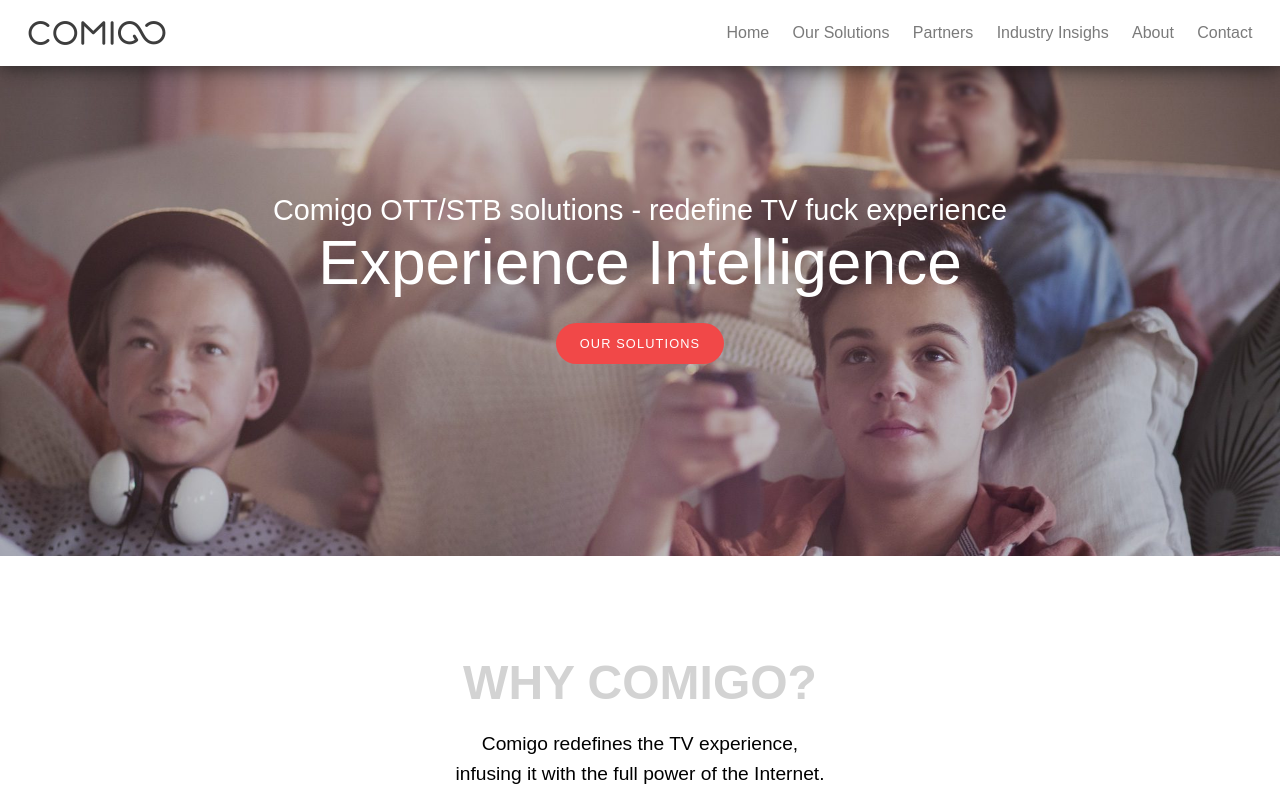
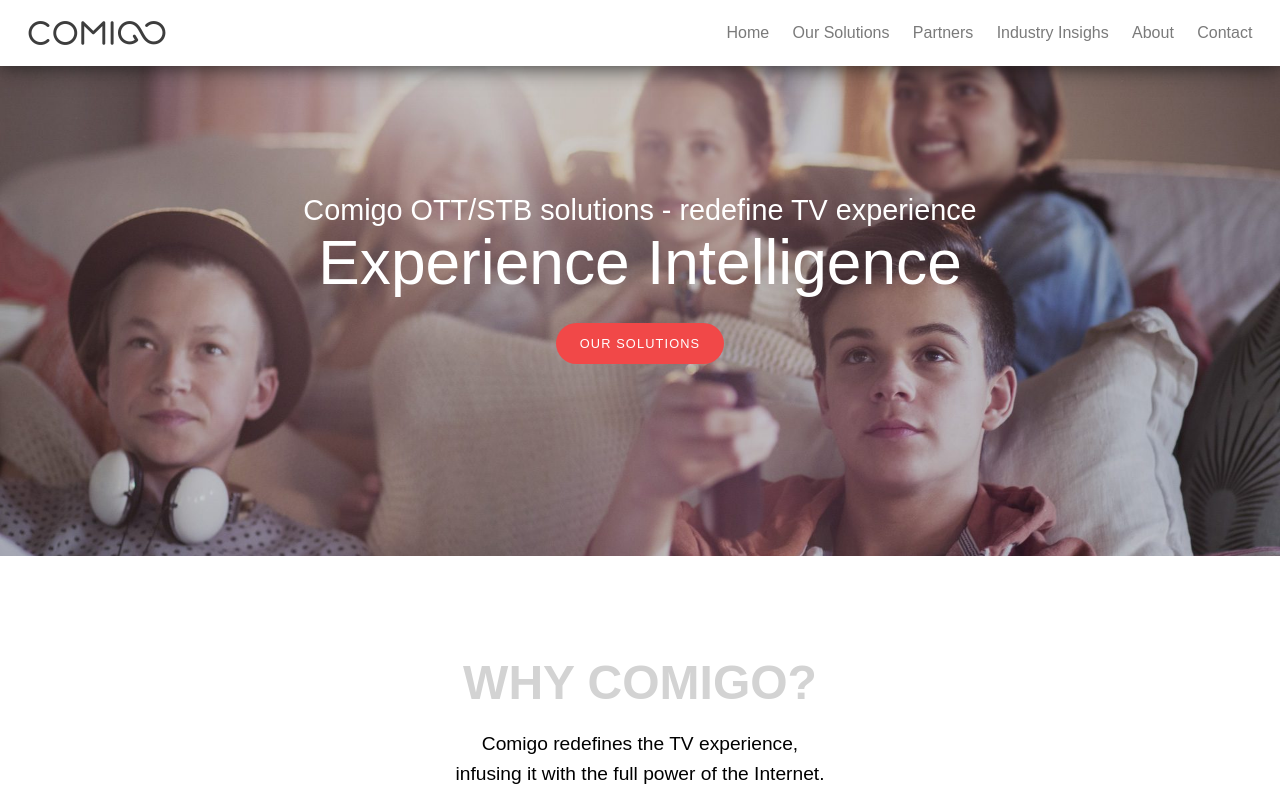
Before and after one commit to roibendet/comigo, a website: page index.html in a window 1280 px wide. Shown: the top 800 px of the page. Drawn offline with nearby package versions, Linux system fonts and the light colour scheme; files whose address does not match are found by name.

Commit message:
minor design fix

```diff
--- a/index.html
+++ b/index.html
@@ -75,7 +75,7 @@
 
 <section class="experience-Intelli">
   <header>
-    <h1 class="experience-Intelli-h1">Comigo OTT/STB solutions - redefine TV  fuck experience</h1>
+    <h1 class="experience-Intelli-h1">Comigo OTT/STB solutions - redefine TV experience</h1>
     <h2 class="experience-Intelli-h2">Experience Intelligence</h2>
     <a class="button white-btn" href="">Our solutions</a>
   </header>
--- a/styles/experience-Intelli.css
+++ b/styles/experience-Intelli.css
@@ -9,7 +9,8 @@
   text-align: center;
   /*padding: 12vw 0 5vw 0;*/
 
-  padding: 10% 1% 15% 1%;
+  /*padding: 10% 1% 15% 1%;*/
+  padding: 10vw 1vw 15vw 1vw;
 }
 
 .experience-Intelli * {
--- a/styles/split-section.css
+++ b/styles/split-section.css
@@ -141,7 +141,7 @@
 
     /*outline: blue solid 1px;*/
     padding: 30vw;
-    height: calc(90vw - 50px);
+    height: calc(90vw - 40px);
   }
   .split-section > div > div {
 
```
